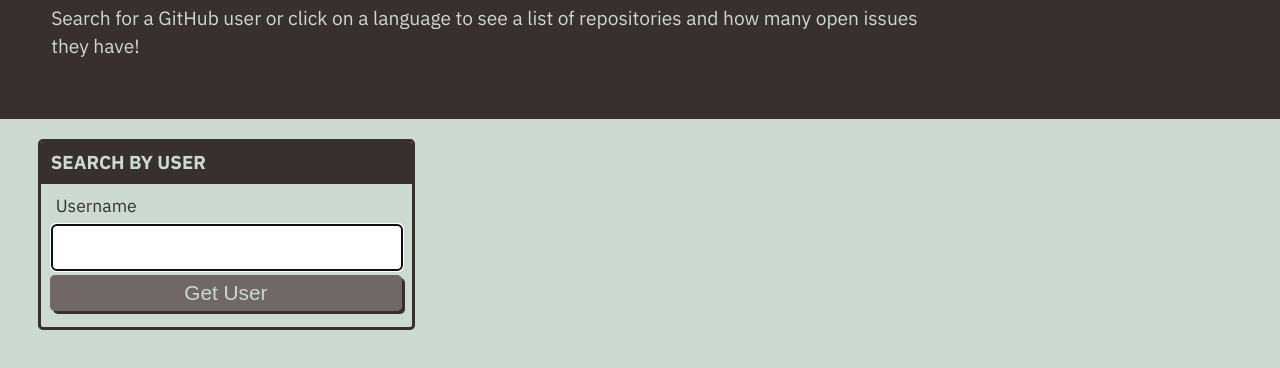
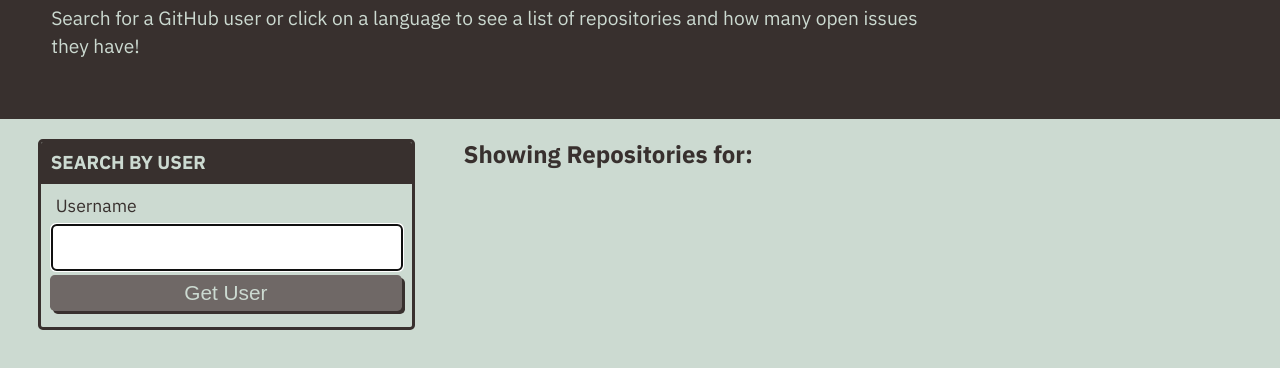
Before and after one commit to mflanigan13/git-it-done, a plain HTML site: page index.html in a window 1280 px wide. Shown: the part 114-482 px from the top of the page. Drawn offline with Linux system fonts and the light colour scheme.

Commit message:
fixed index.html and css link

```diff
--- a/index.html
+++ b/index.html
@@ -7,7 +7,7 @@
   <meta http-equiv="X-UA-Compatible" content="ie=edge">
   <link href="https://fonts.googleapis.com/css?family=IBM+Plex+Sans:400,400i,700&display=swap" rel="stylesheet">
   <link rel="stylesheet" href="https://cdnjs.cloudflare.com/ajax/libs/font-awesome/5.11.2/css/all.min.css">
-  <link rel="stylesheet" href="./assets/style.css"/>
+  <link rel="stylesheet" href="./assets/style.css" />
   <title>Git it Done</title>
 </head>
 
@@ -21,6 +21,7 @@
 
   <main class="flex-row justify-space-between">
     <div class="col-12 col-md-4">
+
       <div class="card">
         <h3 class="card-header text-uppercase">Search By User</h3>
         <form id="user-form" class="card-body">
@@ -31,8 +32,12 @@
       </div>
     </div>
 
-    <div class="col-12 col-md-8"></div>
+    <div class="col-12 col-md-8">
+      <h2 class="subtitle">Showing Repositories for: <span id="repo-search-term"></span></h2>
+      <div id="repos-container" class="list-group">
 
+      </div>
+    </div>
   </main>
 
   <script src="./assets/js/homepage.js"></script>
```
Also changed, not shown: assets/js/homepage.js (line endings or trailing spaces).
